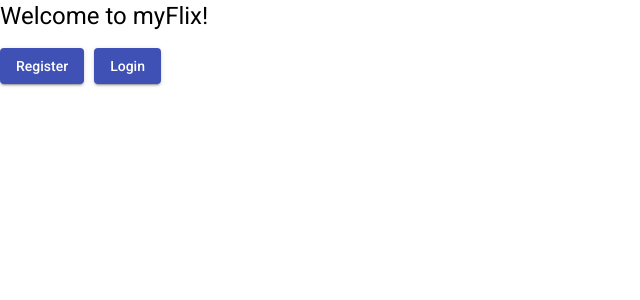
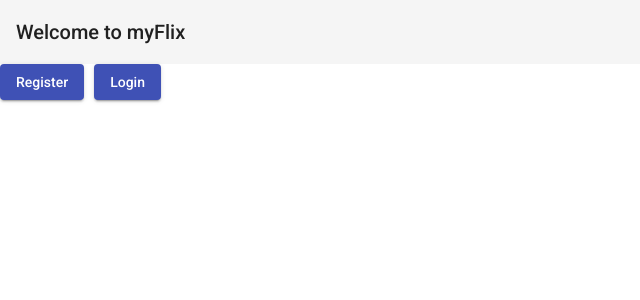
Before and after one commit to Penny167/myFlix-Angular-client, an Angular app: page /welcome in a window 1280 px wide. Shown: the top 300 px of the page, without its empty margins (0-640 px from the left). Built offline with nearby package versions, Linux system fonts and the light colour scheme.

Commit message:
Added mat-toolbar to welcome page.

```diff
--- a/src/app/app.module.ts
+++ b/src/app/app.module.ts
@@ -11,6 +11,7 @@
 import { MatDialogModule } from '@angular/material/dialog';
 import { MatSnackBarModule } from '@angular/material/snack-bar';
 import { MatIconModule } from '@angular/material/icon';
+import { MatToolbarModule } from '@angular/material/toolbar';
 import { FormsModule } from '@angular/forms';
 import { UserRegistrationFormComponent } from './user-registration-form/user-registration-form.component';
 import { UserLoginFormComponent } from './user-login-form/user-login-form.component';
@@ -43,7 +44,8 @@
     MatFormFieldModule,
     MatInputModule,
     MatSnackBarModule,
-    MatIconModule
+    MatIconModule,
+    MatToolbarModule
   ],
   providers: [],
   bootstrap: [AppComponent]
--- a/src/app/welcome-page/welcome-page.component.html
+++ b/src/app/welcome-page/welcome-page.component.html
@@ -1,7 +1,7 @@
+<mat-toolbar>
+  <span>Welcome to myFlix</span>
+</mat-toolbar>
 <div class="main-page">
-  <h1>
-    Welcome to myFlix!
-  </h1>
 <!-- event binding used to invoke the respective functions in the app component when the buttons are clicked -->
   <button mat-raised-button (click)="openUserRegistrationDialog()" style="margin-right: 10px;" color="primary">
     Register
```
